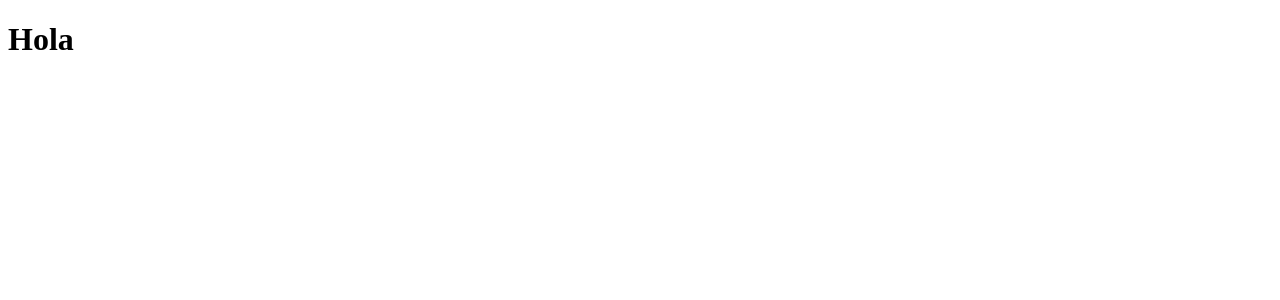
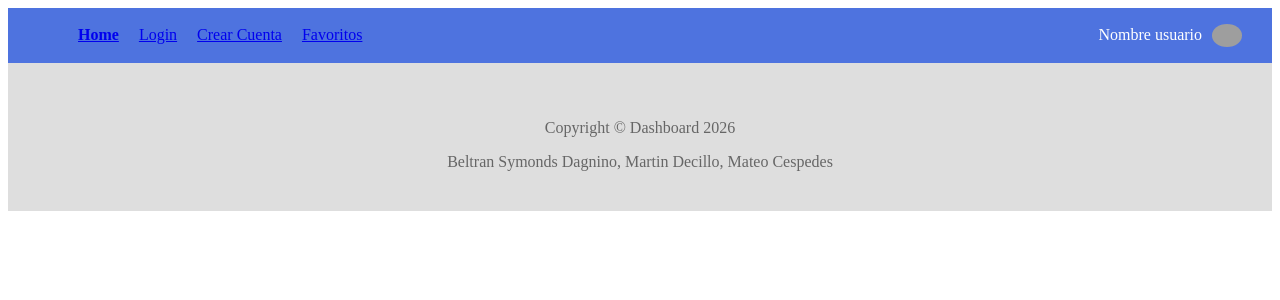
Before and after one commit to martin-decillo/grupo-11, a React (Create React App) app: page / in a window 1280 px wide. Shown: the top 300 px of the page. Built offline with nearby package versions, Linux system fonts and the light colour scheme; grey boxes are pictures that could not be loaded.

Commit message:
agregue el Header y el Footer, los exporte y los importe en app.js, tambien hice los css de los mismos

```diff
--- a/public/styles.css
+++ b/public/styles.css
@@ -0,0 +1,57 @@
+/* Footer */
+footer {
+    background-color: #dedede;
+    text-align: center;
+    padding: 40px 0;
+    color: #666;
+    bottom: 0;
+    width: 100%;
+}
+
+/* header */
+nav{
+    display: flex;
+    flex-direction: row;
+    flex-wrap: wrap;
+    justify-content: space-between;
+    padding: 0 20px;
+    background-color: #4e73df;
+    color: #fff
+}
+
+nav ul {
+    display: flex;
+    flex-direction: row;
+    flex-wrap: wrap;
+    align-items: center;
+}
+
+.main-header li,
+.user li {
+    margin: 0 10px;
+    display: flex;
+    flex-wrap: wrap;
+    flex-direction: row;
+    align-items: center;
+}
+
+.main-header li:first-child {
+    font-weight: bold;
+}
+
+.user img {
+    width: 30px;
+    border-radius: 90%;
+    margin-left: 10px;
+}
+
+h1,h2 {
+    font-weight: 400;
+}
+
+h1,
+main {
+    padding: 0 30px;
+}
+
+/* el que sigue */
--- a/src/App.js
+++ b/src/App.js
@@ -1,13 +1,19 @@
-
+import Footer from "./componentes/Footer/footer";
+import Header from "./componentes/Header/header";
+import {BrowserRouter, Link, Switch, Route} from "react-router-dom";
 
 function App() {
   return (
     <div>
-      <h1>Hola</h1>
+      <Header/>
 
 
 
 
+
+
+
+    <Footer/>
     </div>
 
 
--- /dev/null
+++ b/src/componentes/Footer/footer.js
@@ -0,0 +1,15 @@
+import React from "react"
+
+function Footer(){
+    return(
+        <footer>
+        <p>Copyright © Dashboard 2026</p>
+        <h7>Beltran Symonds Dagnino,
+            Martin Decillo,
+            Mateo Cespedes
+        </h7>
+    </footer>
+    );
+
+}
+export default Footer;
--- /dev/null
+++ b/src/componentes/Header/header.js
@@ -0,0 +1,21 @@
+import React from "react"
+import { Link } from "react-router-dom";
+
+function Header(){
+    return(
+        <nav>
+        <ul className="main-header">
+            <li><Link to="/">Home</Link></li>
+            <li><Link to="/login">Login</Link></li>
+            <li><Link to="/crearcuenta">Crear Cuenta</Link></li>
+            <li><Link to="/favoritos">Favoritos</Link></li>
+        </ul>
+        <ul className="user">
+            <li>Nombre usuario <img src=".img/7.jpeg" alt=""/></li>
+        </ul>
+    </nav>
+    );
+
+}
+
+export default Header;
```
Also changed, not shown: public/img/imagenes/7.jpeg (added).
